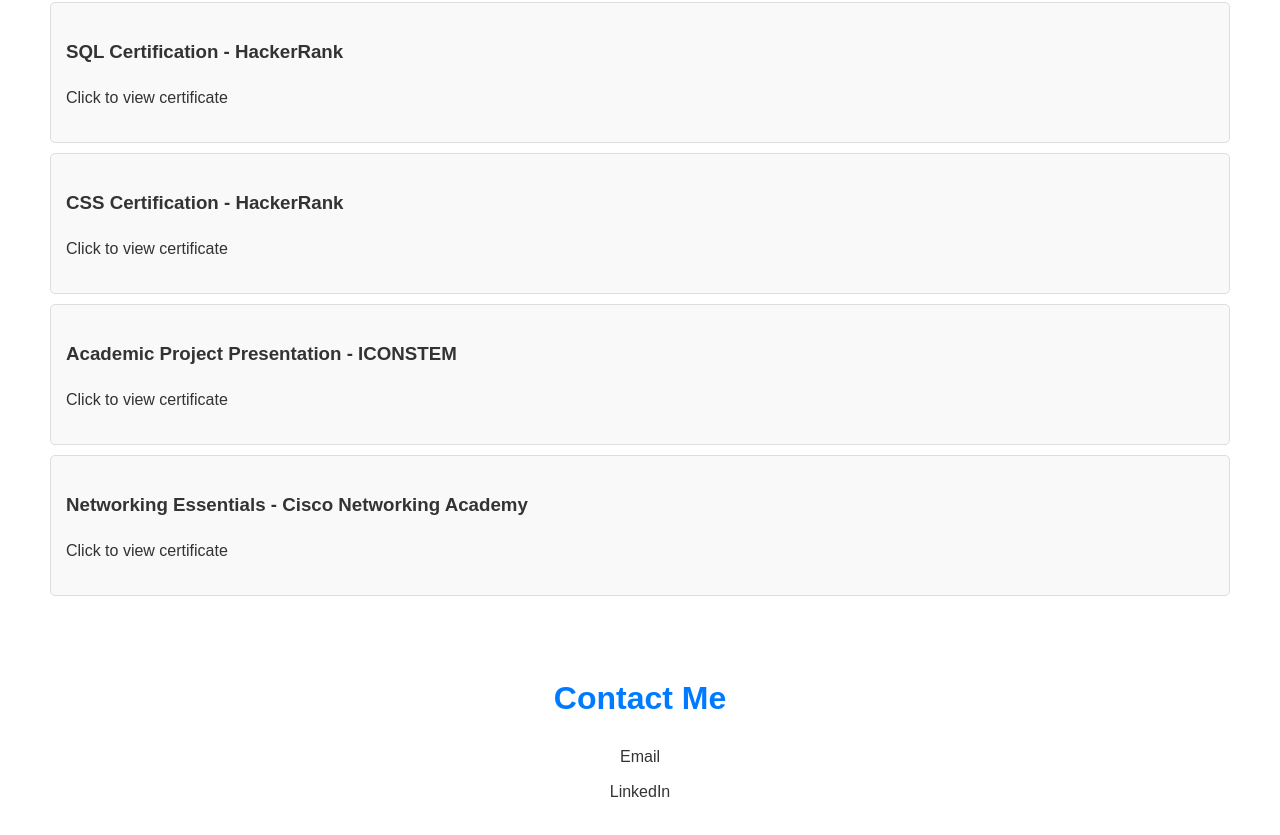
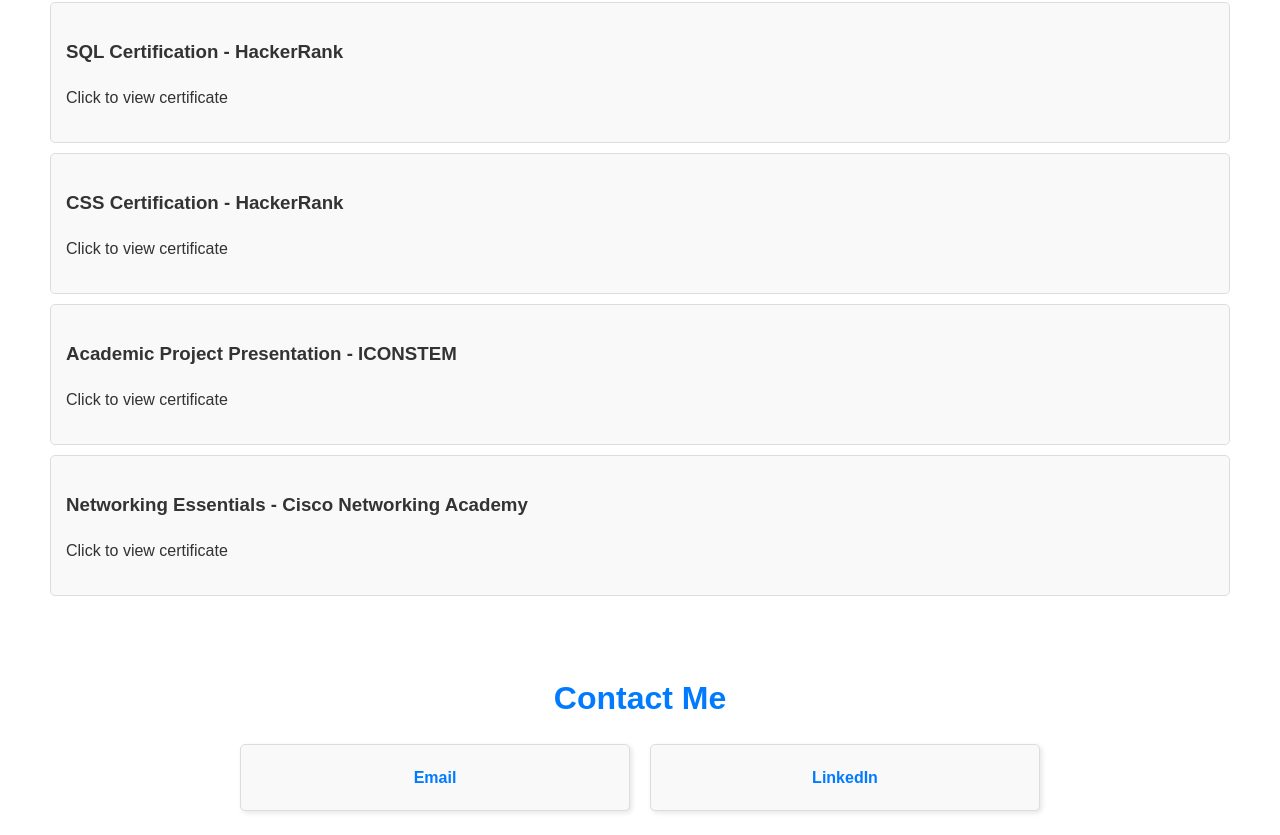
Before and after one commit to Venkadesh-11/My-Portfolio, a plain HTML site: page index.html in a window 1280 px wide. Shown: the part 2138-2973 px from the top of the page. Drawn offline with Linux system fonts and the light colour scheme.

Commit message:
Update portfolio.css

```diff
--- a/portfolio.css
+++ b/portfolio.css
@@ -169,20 +169,49 @@ body {
     }
 
     /* Contact Section */
-    #contact p {
-      text-align: center;
-      margin: 10px 0;
-    }
+/* Contact Section */
+#contact {
+  padding: 20px;
+  margin: 0 auto;
+  max-width: 800px;
+  text-align: center;
+}
 
-    #contact a {
-      color: #007bff;
-      text-decoration: none;
-      font-weight: bold;
-    }
+.contact-grid {
+  display: flex;
+  flex-wrap: wrap;
+  gap: 20px;
+  justify-content: center;
+}
 
-    #contact a:hover {
-      text-decoration: underline;
-    }
+.contact-box {
+  flex: 1 1 calc(25% - 20px);
+  min-width: 150px;
+  padding: 20px;
+  background: #f9f9f9;
+  border: 1px solid #ddd;
+  border-radius: 5px;
+  box-shadow: 2px 2px 5px rgba(0, 0, 0, 0.1);
+  cursor: pointer;
+  text-align: center;
+  transition: background-color 0.3s ease, transform 0.3s ease, box-shadow 0.3s ease;
+}
+
+.contact-box:hover {
+  background-color: #e3e3e3;
+  transform: scale(1.05);
+  box-shadow: 4px 4px 10px rgba(0, 0, 0, 0.2);
+}
+
+.contact-box p {
+  font-size: 1rem;
+  color: #007bff;
+  font-weight: bold;
+  margin: 0;
+}
+::-webkit-scrollbar{
+  display: none;
+}
 
     /* Responsive Design */
     @media (max-width: 768px) {
```
